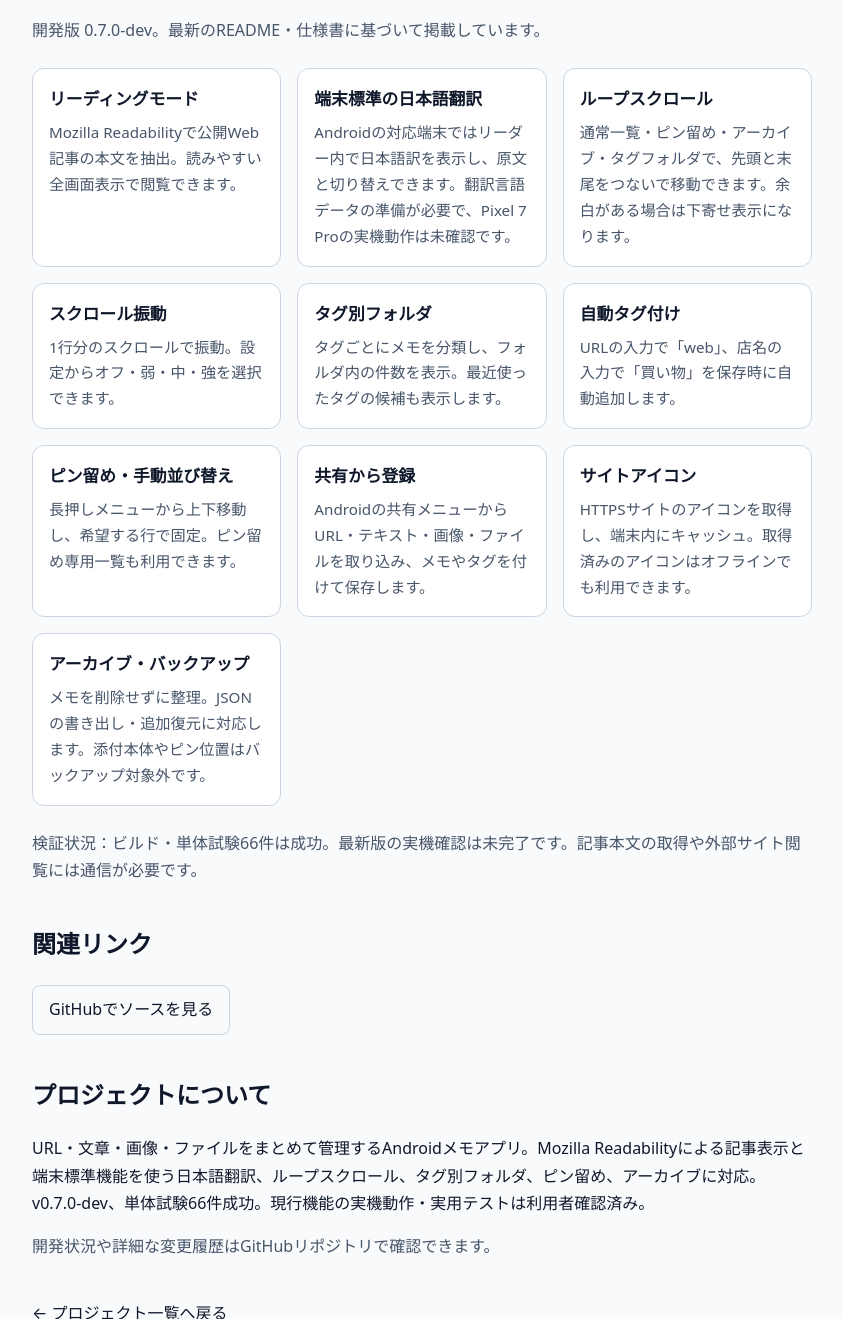
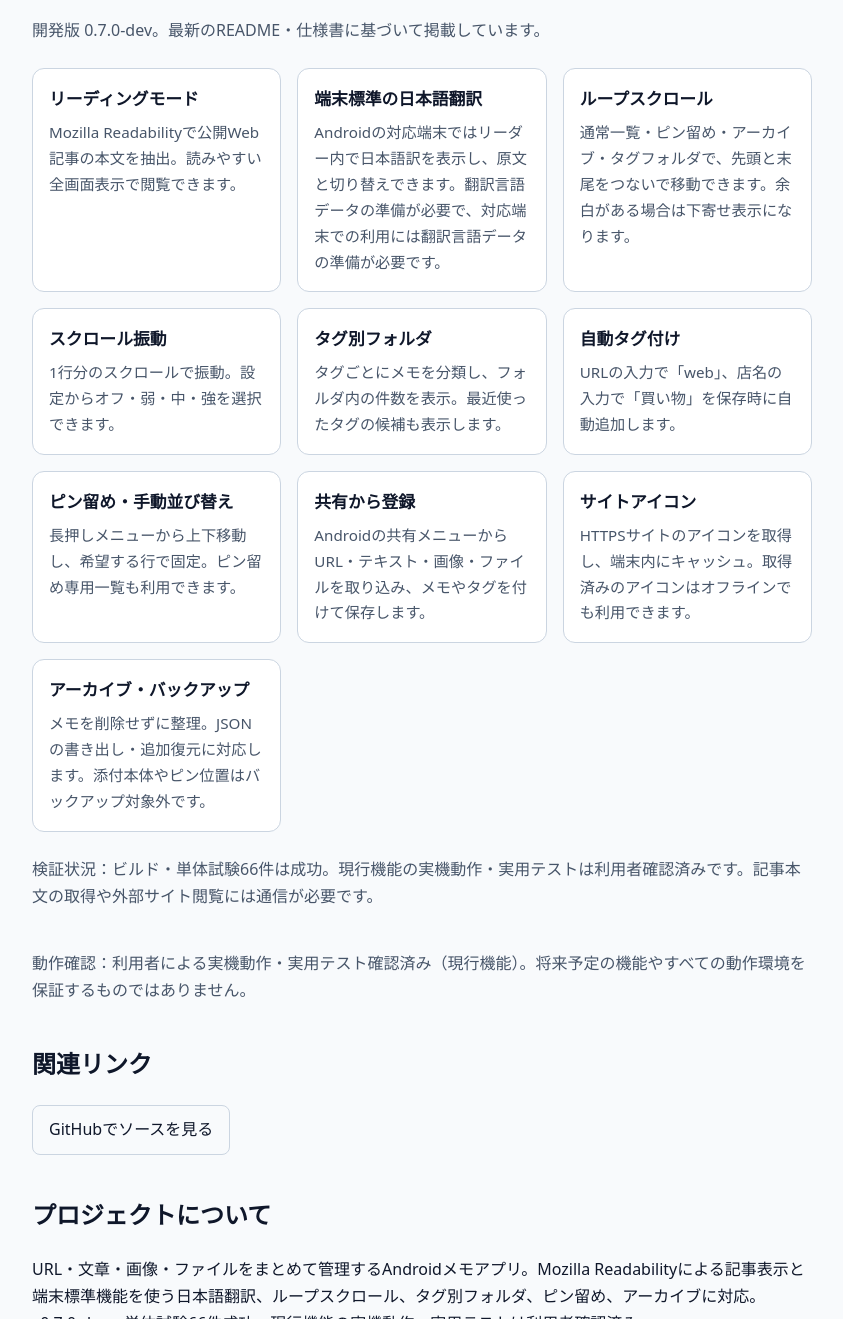
Before and after one commit to viaNEONIA/viaNEONIA.github.io, an Astro site: page /projects/android-memo/ in a window 1280 px wide. Shown: the part 1372-2691 px from the top of the page, without its empty margins (107-950 px from the left). Built offline with nearby package versions, Linux system fonts and the light colour scheme; Astro itself is replaced by a stand-in of ours.

Commit message:
feat: show user-confirmed testing status on project pages

```diff
--- a/src/pages/projects/[slug].astro
+++ b/src/pages/projects/[slug].astro
@@ -19,7 +19,7 @@ const { project } = Astro.props as { project: Project };
     <span aria-current="page">{project.name}</span>
   </nav>
   <article class="project-detail">
-    <p class="eyebrow">{project.category} · {project.status}</p>
+    <p class="eyebrow">{project.category} · {project.status}{project.tested ? ' · 実機・実用テスト確認済み' : ''}</p>
     <h1>{project.name}</h1>
     <p class="project-lead">{project.description}</p>
     {project.slug === 'android-memo' && (
@@ -39,7 +39,7 @@ const { project } = Astro.props as { project: Project };
         <div class="memo-feature-grid">
           {[
             { title: 'リーディングモード', description: 'Mozilla Readabilityで公開Web記事の本文を抽出。読みやすい全画面表示で閲覧できます。' },
-            { title: '端末標準の日本語翻訳', description: 'Androidの対応端末ではリーダー内で日本語訳を表示し、原文と切り替えできます。翻訳言語データの準備が必要で、Pixel 7 Proの実機動作は未確認です。' },
+            { title: '端末標準の日本語翻訳', description: 'Androidの対応端末ではリーダー内で日本語訳を表示し、原文と切り替えできます。翻訳言語データの準備が必要で、対応端末での利用には翻訳言語データの準備が必要です。' },
             { title: 'ループスクロール', description: '通常一覧・ピン留め・アーカイブ・タグフォルダで、先頭と末尾をつないで移動できます。余白がある場合は下寄せ表示になります。' },
             { title: 'スクロール振動', description: '1行分のスクロールで振動。設定からオフ・弱・中・強を選択できます。' },
             { title: 'タグ別フォルダ', description: 'タグごとにメモを分類し、フォルダ内の件数を表示。最近使ったタグの候補も表示します。' },
@@ -55,9 +55,10 @@ const { project } = Astro.props as { project: Project };
             </article>
           ))}
         </div>
-        <p class="muted">検証状況：ビルド・単体試験66件は成功。最新版の実機確認は未完了です。記事本文の取得や外部サイト閲覧には通信が必要です。</p>
+        <p class="muted">検証状況：ビルド・単体試験66件は成功。現行機能の実機動作・実用テストは利用者確認済みです。記事本文の取得や外部サイト閲覧には通信が必要です。</p>
       </section>
     )}
+    {project.tested && <p class="muted">動作確認：利用者による実機動作・実用テスト確認済み（現行機能）。将来予定の機能やすべての動作環境を保証するものではありません。</p>}
     <section aria-labelledby="links-heading">
       <h2 id="links-heading">関連リンク</h2>
       <div class="detail-actions">
```
